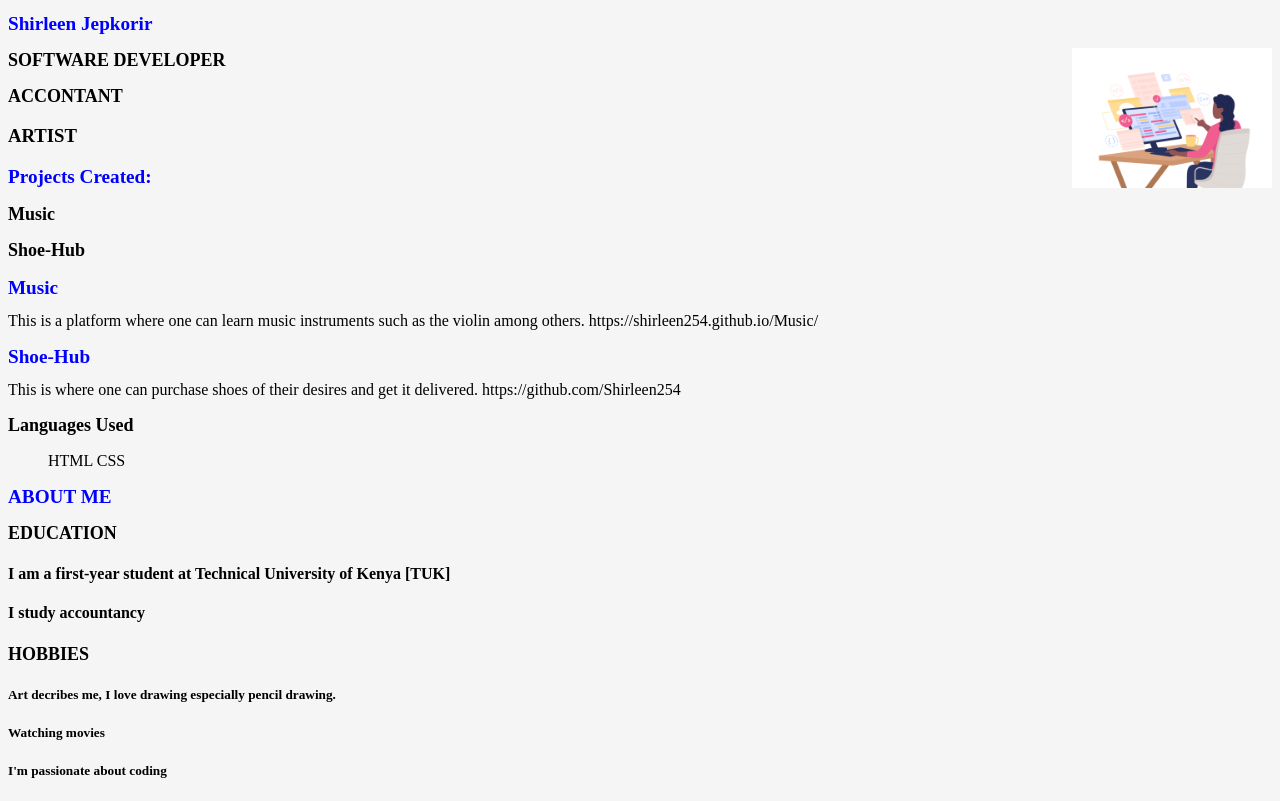
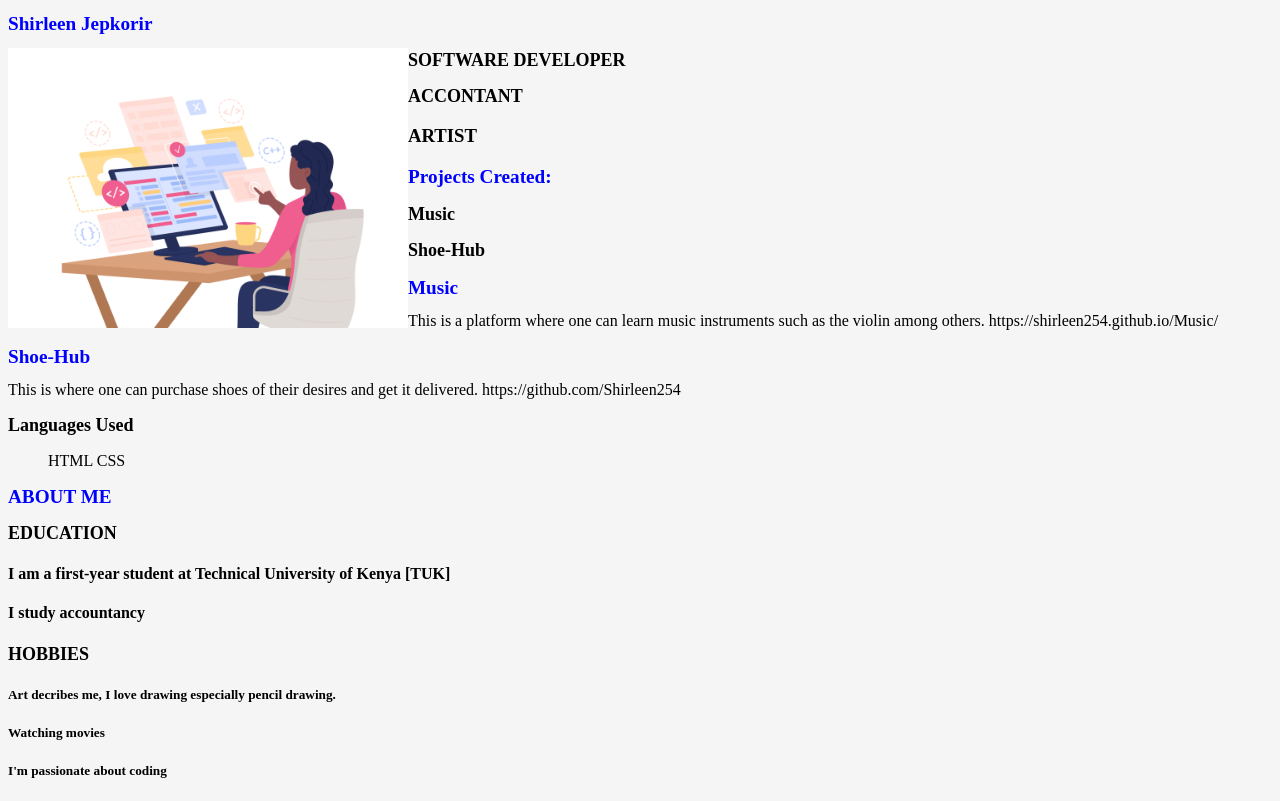
Before and after one commit to Shirleen254/Portifolio, a plain HTML site: page index.html in a window 1280 px wide. Drawn offline with Linux system fonts and the light colour scheme.

Commit message:
adjust the image width

```diff
--- a/index.html
+++ b/index.html
@@ -11,11 +11,19 @@
 <body>
     <h1> Shirleen Jepkorir</h1>
 
-    <img src="image/me.jpg"  width=200px alt="me">
+    <img src="image/me.jpg"  width=400px alt="me">
 
                  <h2>SOFTWARE DEVELOPER</h2>
                  <h2>ACCONTANT</h2>
                  <h3>ARTIST</h3>
+
+
+
+
+
+
+
+
 
 
 
--- a/styles.css
+++ b/styles.css
@@ -20,7 +20,7 @@ test-box{
     padding: 30px;
 }
 img{
-    float: right;
+    float: left;
 }
 sidebar{
     width: 30%;
```
